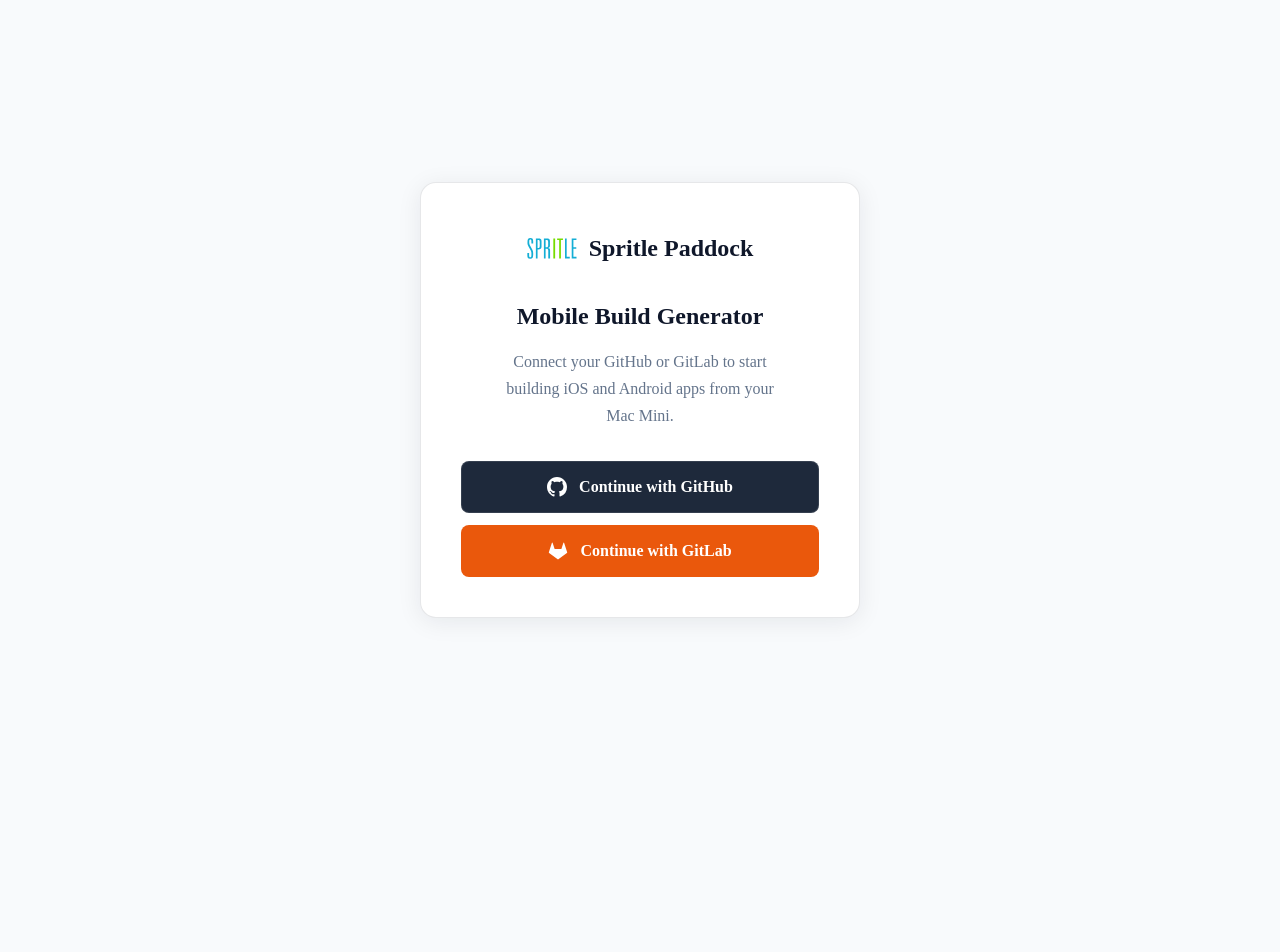
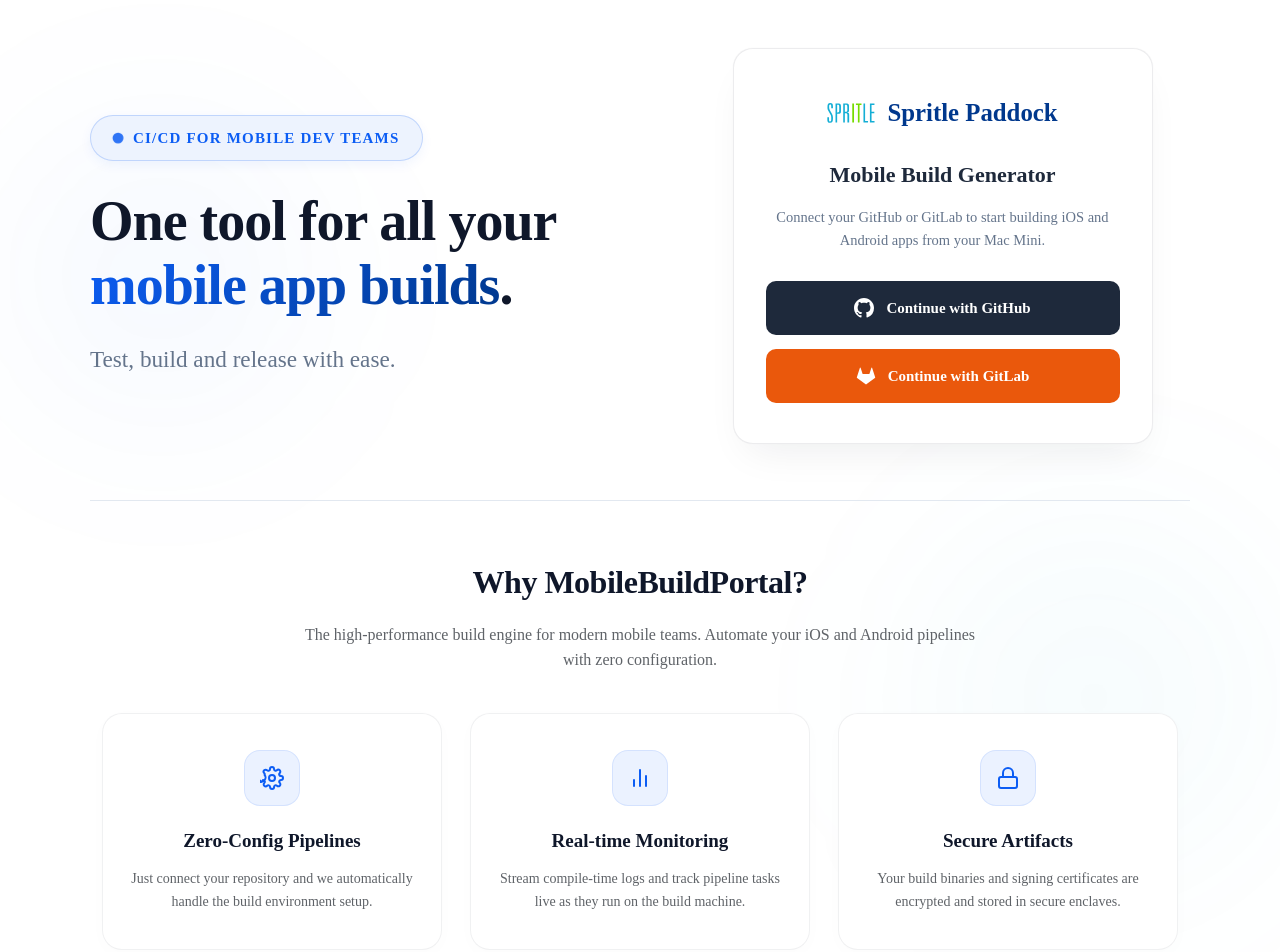
Before and after one commit to sathyapriya31/MobileBuildPortal, a React (Vite) app in the folder buildportal/frontend/: page /login in a window 1280 px wide. Shown: the top 952 px of the page. Before the commit the page ends 800 px from the top, so only its background shows below. Built offline with nearby package versions, Linux system fonts and the light colour scheme; a small style sheet from the web is missing.

Commit message:
design: enhance login page badge text size, pulsing status dot, and title spacing

```diff
--- a/buildportal/frontend/src/pages/LoginPage.jsx
+++ b/buildportal/frontend/src/pages/LoginPage.jsx
@@ -1,4 +1,3 @@
-import React from 'react';
 import spritleLogo from '../assets/SPRITLE  Logo SVG.svg';
 import Colors from '../config/colors.js';
 import Fonts from '../config/fonts.js';
@@ -15,24 +14,90 @@
   };
 
   return (
-    <div style={styles.wrap}>
+    <div style={styles.container}>
+      <style>{`
+        .login-btn-github:hover {
+          background-color: #0f172a !important;
+          transform: translateY(-2px);
+          box-shadow: 0 8px 20px rgba(30, 41, 59, 0.25);
+        }
+        .login-btn-gitlab:hover {
+          background-color: #d84800 !important;
+          transform: translateY(-2px);
+          box-shadow: 0 8px 20px rgba(234, 88, 12, 0.25);
+        }
+        .feature-card:hover {
+          transform: translateY(-6px);
+          border-color: rgba(12, 93, 244, 0.25) !important;
+          box-shadow: 0 16px 36px -12px rgba(12, 93, 244, 0.1), 0 0 1px 0 rgba(12, 93, 244, 0.15) !important;
+        }
+        .feature-card:hover .feature-icon-wrap {
+          background-color: #0c5df4 !important;
+          color: #ffffff !important;
+          border-color: #0c5df4 !important;
+          transform: scale(1.05);
+          box-shadow: 0 8px 20px rgba(12, 93, 244, 0.2);
+        }
+        @keyframes pulse {
+          0% { transform: scale(0.9); opacity: 1; box-shadow: 0 0 0 0 rgba(12, 93, 244, 0.6); }
+          70% { transform: scale(1.15); opacity: 0.8; box-shadow: 0 0 0 8px rgba(12, 93, 244, 0); }
+          100% { transform: scale(0.9); opacity: 1; box-shadow: 0 0 0 0 rgba(12, 93, 244, 0); }
+        }
+        .pulse-dot {
+          width: 10px;
+          height: 10px;
+          border-radius: 50%;
+          background-color: #0c5df4;
+          display: inline-block;
+          box-shadow: 0 0 8px rgba(12, 93, 244, 0.5);
+          animation: pulse 2s infinite ease-in-out;
+        }
+        .gradient-text {
+          background: linear-gradient(135deg, #0c5df4 0%, #00388d 100%);
+          -webkit-background-clip: text;
+          -webkit-text-fill-color: transparent;
+          background-clip: text;
+          text-fill-color: transparent;
+        }
+      `}</style>
+
+      {/* Decorative ambient blur blobs for premium SaaS interface depth */}
+      <div style={styles.ambientBlobLeft}></div>
+      <div style={styles.ambientBlobRight}></div>
+
+      {/* ── Main Hero Section ── */}
+      <div style={styles.heroSection}>
+        {/* Left Side: Product Intro */}
+        <div style={styles.introCol}>
+          <div style={styles.badge}>
+            <span className="pulse-dot" style={{ marginRight: '10px' }}></span>
+            CI/CD for mobile dev teams
+          </div>
+          <h1 style={styles.heroTitle}>
+            One tool for all your <span className="gradient-text">mobile app builds</span>.
+          </h1>
+          <p style={styles.heroDesc}>Test, build and release with ease.</p>
+        </div>
+
+        {/* Right Side: Login Card */}
+        <div style={styles.cardCol}>
           <div style={styles.card}>
             {/* Logo */}
             <div style={styles.logo}>
-          <img src={spritleLogo} alt="Spritle Logo" style={{ width: '50px', height: '50px', objectFit: 'contain' }} />
+              <img src={spritleLogo} alt="Spritle Logo" style={{ width: '48px', height: '48px', objectFit: 'contain' }} />
               <span style={styles.logoText}>Spritle Paddock</span>
             </div>
-        <h1 style={styles.title}>Mobile Build Generator</h1>
+            <h2 style={styles.title}>Mobile Build Generator</h2>
             <p style={styles.subtitle}>Connect your GitHub or GitLab to start building iOS and Android apps from your Mac Mini.</p>
 
             <div style={styles.buttons}>
-          <button style={{ ...styles.btn, ...styles.btnGithub }} onClick={handleGithub}>
+              <button className="login-btn-github" style={{ ...styles.btn, ...styles.btnGithub }} onClick={handleGithub}>
                 <svg width="20" height="20" viewBox="0 0 24 24" fill="currentColor">
                   <path d="M12 0C5.37 0 0 5.37 0 12c0 5.31 3.435 9.795 8.205 11.385.6.105.825-.255.825-.57 0-.285-.015-1.23-.015-2.235-3.015.555-3.795-.735-4.035-1.41-.135-.345-.72-1.41-1.23-1.695-.42-.225-1.02-.78-.015-.795.945-.015 1.62.87 1.845 1.23 1.08 1.815 2.805 1.305 3.495.99.105-.78.42-1.305.765-1.605-2.67-.3-5.46-1.335-5.46-5.925 0-1.305.465-2.385 1.23-3.225-.12-.3-.54-1.53.12-3.18 0 0 1.005-.315 3.3 1.23.96-.27 1.98-.405 3-.405s2.04.135 3 .405c2.295-1.56 3.3-1.23 3.3-1.23.66 1.65.24 2.88.12 3.18.765.84 1.23 1.905 1.23 3.225 0 4.605-2.805 5.625-5.475 5.925.435.375.81 1.095.81 2.22 0 1.605-.015 2.895-.015 3.3 0 .315.225.69.825.57A12.02 12.02 0 0024 12c0-6.63-5.37-12-12-12z" />
                 </svg>
                 Continue with GitHub
               </button>
-          <button style={{ ...styles.btn, ...styles.btnGitlab }} onClick={handleGitlab}>
+              <button className="login-btn-gitlab" style={{ ...styles.btn, ...styles.btnGitlab }} onClick={handleGitlab}>
                 <svg width="20" height="20" viewBox="0 0 24 24" fill="currentColor">
                   <path d="M22.65 14.39L12 22.13 1.35 14.39a.84.84 0 0 1-.3-.94l1.22-3.78 2.44-7.51A.42.42 0 0 1 4.82 2a.43.43 0 0 1 .58 0 .42.42 0 0 1 .11.18l2.44 7.49h8.1l2.44-7.51A.42.42 0 0 1 18.6 2a.43.43 0 0 1 .58 0 .42.42 0 0 1 .11.18l2.44 7.51L23 13.45a.84.84 0 0 1-.35.94z" />
                 </svg>
@@ -41,18 +106,284 @@
             </div>
           </div>
         </div>
+      </div>
+
+      {/* ── Feature Section: Why MobileBuildPortal? ── */}
+      <div style={styles.featureSection}>
+        <h2 style={styles.featureSectionTitle}>Why MobileBuildPortal?</h2>
+        <p style={styles.featureSectionSubtitle}>
+          The high-performance build engine for modern mobile teams. Automate your iOS and Android pipelines with zero configuration.
+        </p>
+
+        <div style={styles.featuresGrid}>
+          {/* Feature 1 */}
+          <div className="feature-card" style={styles.featureCard}>
+            <div className="feature-icon-wrap" style={styles.featureIconWrap}>
+              <svg width="24" height="24" viewBox="0 0 24 24" fill="none" stroke="currentColor" strokeWidth="2" strokeLinecap="round" strokeLinejoin="round">
+                <circle cx="12" cy="12" r="3" />
+                <path d="M19.4 15a1.65 1.65 0 0 0 .33 1.82l.06.06a2 2 0 1 1-2.83 2.83l-.06-.06a1.65 1.65 0 0 0-1.82-.33 1.65 1.65 0 0 0-1 1.51V21a2 2 0 0 1-4 0v-.09A1.65 1.65 0 0 0 9 19.4a1.65 1.65 0 0 0-1.82.33l-.06.06a2 2 0 1 1-2.83-2.83l.06-.06a1.65 1.65 0 0 0 .33-1.82 1.65 1.65 0 0 0-1.51-1H3a2 2 0 0 1-4 0v-.09A1.65 1.65 0 0 0 4.6 9a1.65 1.65 0 0 0-.33-1.82l-.06-.06a2 2 0 1 1 2.83-2.83l.06.06a1.65 1.65 0 0 0 1.82.33H9a1.65 1.65 0 0 0 1-1.51V3a2 2 0 0 1 4 0v.09a1.65 1.65 0 0 0 1 1.51 1.65 1.65 0 0 0 1.82-.33l.06-.06a2 2 0 1 1 2.83 2.83l-.06.06a1.65 1.65 0 0 0-.33 1.82V9a1.65 1.65 0 0 0 1.51 1H21a2 2 0 0 1 0 4h-.09a1.65 1.65 0 0 0-1.51 1z" />
+              </svg>
+            </div>
+            <h3 style={styles.featureTitle}>Zero-Config Pipelines</h3>
+            <p style={styles.featureDesc}>Just connect your repository and we automatically handle the build environment setup.</p>
+          </div>
+
+          {/* Feature 2 */}
+          <div className="feature-card" style={styles.featureCard}>
+            <div className="feature-icon-wrap" style={styles.featureIconWrap}>
+              <svg width="24" height="24" viewBox="0 0 24 24" fill="none" stroke="currentColor" strokeWidth="2" strokeLinecap="round" strokeLinejoin="round">
+                <line x1="18" y1="20" x2="18" y2="10" />
+                <line x1="12" y1="20" x2="12" y2="4" />
+                <line x1="6" y1="20" x2="6" y2="14" />
+              </svg>
+            </div>
+            <h3 style={styles.featureTitle}>Real-time Monitoring</h3>
+            <p style={styles.featureDesc}>Stream compile-time logs and track pipeline tasks live as they run on the build machine.</p>
+          </div>
+
+          {/* Feature 3 */}
+          <div className="feature-card" style={styles.featureCard}>
+            <div className="feature-icon-wrap" style={styles.featureIconWrap}>
+              <svg width="24" height="24" viewBox="0 0 24 24" fill="none" stroke="currentColor" strokeWidth="2" strokeLinecap="round" strokeLinejoin="round">
+                <rect x="3" y="11" width="18" height="11" rx="2" ry="2" />
+                <path d="M7 11V7a5 5 0 0 1 10 0v4" />
+              </svg>
+            </div>
+            <h3 style={styles.featureTitle}>Secure Artifacts</h3>
+            <p style={styles.featureDesc}>Your build binaries and signing certificates are encrypted and stored in secure enclaves.</p>
+          </div>
+        </div>
+      </div>
+    </div>
   );
 }
 
 const styles = {
-  wrap: { minHeight: '100dvh', display: 'flex', alignItems: 'center', justifyContent: 'center', background: Colors.bg, padding: 'var(--space-4)' },
-  card: { background: Colors.surface, border: `1px solid ${Colors.border}`, borderRadius: 'var(--radius-xl)', padding: 'var(--space-10)', maxWidth: 440, width: '100%', textAlign: 'center', boxShadow: Colors.shadow, animation: 'fadeIn 0.4s ease' },
-  logo: { display: 'flex', alignItems: 'center', justifyContent: 'center', gap: 'var(--space-3)', marginBottom: 'var(--space-6)' },
-  logoText: { ...Fonts.ExtraBold, fontSize: '1.5rem', color: Colors.text },
-  title: { fontSize: 'var(--text-lg)', ...Fonts.Bold, marginBottom: 'var(--space-3)', color: Colors.text },
-  subtitle: { color: Colors.textMuted, fontSize: 'var(--text-sm)', lineHeight: 1.7, marginBottom: 'var(--space-8)', maxWidth: '36ch', margin: '0 auto var(--space-8)', ...Fonts.Regular },
-  buttons: { display: 'flex', flexDirection: 'column', gap: 'var(--space-3)' },
-  btn: { display: 'flex', alignItems: 'center', justifyContent: 'center', gap: 'var(--space-3)', padding: 'var(--space-3) var(--space-6)', borderRadius: 'var(--radius-md)', ...Fonts.SemiBold, fontSize: 'var(--text-sm)', transition: 'all var(--transition)', border: '1px solid transparent' },
-  btnGithub: { background: Colors.github, color: Colors.white, borderColor: 'rgba(255,255,255,0.1)' },
-  btnGitlab: { background: Colors.gitlab, color: Colors.white },
+  container: {
+    position: 'relative',
+    minHeight: '100vh',
+    display: 'flex',
+    flexDirection: 'column',
+    alignItems: 'center',
+    justifyContent: 'center',
+    background: '#ffffff',
+    padding: '48px 24px',
+    boxSizing: 'border-box',
+    overflow: 'hidden',
+    ...Fonts.Regular
+  },
+  ambientBlobLeft: {
+    position: 'absolute',
+    top: '5%',
+    left: '-5%',
+    width: '450px',
+    height: '450px',
+    background: 'radial-gradient(circle, rgba(12, 93, 244, 0.05) 0%, rgba(12, 93, 244, 0) 70%)',
+    borderRadius: '50%',
+    filter: 'blur(80px)',
+    zIndex: 0,
+    pointerEvents: 'none',
+  },
+  ambientBlobRight: {
+    position: 'absolute',
+    bottom: '5%',
+    right: '-5%',
+    width: '500px',
+    height: '500px',
+    background: 'radial-gradient(circle, rgba(20, 174, 213, 0.06) 0%, rgba(20, 174, 213, 0) 70%)',
+    borderRadius: '50%',
+    filter: 'blur(90px)',
+    zIndex: 0,
+    pointerEvents: 'none',
+  },
+  heroSection: {
+    position: 'relative',
+    zIndex: 1,
+    display: 'flex',
+    flexWrap: 'wrap',
+    alignItems: 'center',
+    justifyContent: 'center',
+    gap: '40px',
+    maxWidth: '1100px',
+    width: '100%',
+    marginBottom: '56px',
+  },
+  introCol: {
+    flex: '1 1 450px',
+    display: 'flex',
+    flexDirection: 'column',
+    gap: '12px',
+    textAlign: 'left',
+  },
+  badge: {
+    alignSelf: 'flex-start',
+    backgroundColor: '#edf3fe',
+    color: '#0c5df4',
+    padding: '10px 22px',
+    borderRadius: '30px',
+    fontSize: '15px',
+    ...Fonts.Bold,
+    letterSpacing: '1.2px',
+    textTransform: 'uppercase',
+    display: 'inline-flex',
+    alignItems: 'center',
+    marginBottom: '16px',
+    border: '1.5px solid rgba(12, 93, 244, 0.2)',
+    boxShadow: '0 4px 12px rgba(12, 93, 244, 0.06)',
+  },
+  heroTitle: {
+    fontSize: '3.5rem',
+    lineHeight: '1.15',
+    color: '#0f172a',
+    margin: '0 0 12px 0',
+    ...Fonts.Bold,
+    letterSpacing: '-1px',
+  },
+  heroDesc: {
+    fontSize: '1.45rem',
+    lineHeight: '1.5',
+    color: '#64748b',
+    margin: 0,
+    ...Fonts.Medium,
+  },
+  cardCol: {
+    flex: '1 1 380px',
+    display: 'flex',
+    justifyContent: 'center',
+  },
+  card: {
+    background: 'rgba(255, 255, 255, 0.85)',
+    backdropFilter: 'blur(20px)',
+    WebkitBackdropFilter: 'blur(20px)',
+    border: '1px solid rgba(15, 23, 42, 0.08)',
+    borderRadius: '20px',
+    padding: '40px 32px',
+    width: '100%',
+    maxWidth: '420px',
+    textAlign: 'center',
+    boxShadow: '0 20px 40px -15px rgba(15, 23, 42, 0.08), 0 0 1px 0 rgba(15, 23, 42, 0.1)',
+    boxSizing: 'border-box',
+  },
+  logo: {
+    display: 'flex',
+    alignItems: 'center',
+    justifyContent: 'center',
+    gap: '12px',
+    marginBottom: '20px',
+  },
+  logoText: {
+    fontSize: '1.55rem',
+    color: '#00388d',
+    ...Fonts.Bold,
+  },
+  title: {
+    fontSize: '22px',
+    color: '#1e293b',
+    margin: '0 0 14px 0',
+    ...Fonts.Bold,
+  },
+  subtitle: {
+    fontSize: '14.5px',
+    color: '#64748b',
+    lineHeight: '1.6',
+    margin: '0 0 28px 0',
+    ...Fonts.Regular,
+  },
+  buttons: {
+    display: 'flex',
+    flexDirection: 'column',
+    gap: '14px',
+  },
+  btn: {
+    display: 'flex',
+    alignItems: 'center',
+    justifyContent: 'center',
+    gap: '12px',
+    padding: '14px 20px',
+    borderRadius: '10px',
+    fontSize: '15px',
+    ...Fonts.SemiBold,
+    cursor: 'pointer',
+    transition: 'all 0.25s cubic-bezier(0.4, 0, 0.2, 1)',
+    border: '1px solid transparent',
+  },
+  btnGithub: {
+    background: Colors.github,
+    color: '#ffffff',
+  },
+  btnGitlab: {
+    background: Colors.gitlab,
+    color: '#ffffff',
+  },
+  featureSection: {
+    position: 'relative',
+    zIndex: 1,
+    maxWidth: '1100px',
+    width: '100%',
+    textAlign: 'center',
+    borderTop: '1px solid #e2e8f0',
+    paddingTop: '56px',
+  },
+  featureSectionTitle: {
+    fontSize: '32px',
+    color: '#0f172a',
+    margin: '0 0 14px 0',
+    ...Fonts.Bold,
+    letterSpacing: '-0.5px',
+  },
+  featureSectionSubtitle: {
+    fontSize: '16px',
+    color: '#5f6368',
+    lineHeight: '1.6',
+    maxWidth: '680px',
+    margin: '0 auto 40px auto',
+    ...Fonts.Regular,
+  },
+  featuresGrid: {
+    display: 'flex',
+    flexWrap: 'wrap',
+    gap: '28px',
+    justifyContent: 'center',
+  },
+  featureCard: {
+    flex: '1 1 300px',
+    maxWidth: '340px',
+    display: 'flex',
+    flexDirection: 'column',
+    alignItems: 'center',
+    padding: '36px 28px',
+    boxSizing: 'border-box',
+    background: '#ffffff',
+    border: '1px solid rgba(15, 23, 42, 0.06)',
+    borderRadius: '20px',
+    boxShadow: '0 4px 20px -2px rgba(15, 23, 42, 0.02)',
+    transition: 'all 0.3s cubic-bezier(0.4, 0, 0.2, 1)',
+    textAlign: 'center',
+  },
+  featureIconWrap: {
+    width: '56px',
+    height: '56px',
+    borderRadius: '16px',
+    backgroundColor: 'rgba(12, 93, 244, 0.08)',
+    color: '#0c5df4',
+    display: 'flex',
+    alignItems: 'center',
+    justifyContent: 'center',
+    marginBottom: '20px',
+    border: '1.5px solid rgba(12, 93, 244, 0.1)',
+    transition: 'all 0.3s ease',
+  },
+  featureTitle: {
+    fontSize: '19px',
+    color: '#0f172a',
+    margin: '0 0 12px 0',
+    ...Fonts.Bold,
+  },
+  featureDesc: {
+    fontSize: '14px',
+    color: '#5f6368',
+    lineHeight: '1.6',
+    margin: 0,
+    ...Fonts.Regular,
+  },
 };
```
Lines whose indentation alone changed are shown as unchanged.
